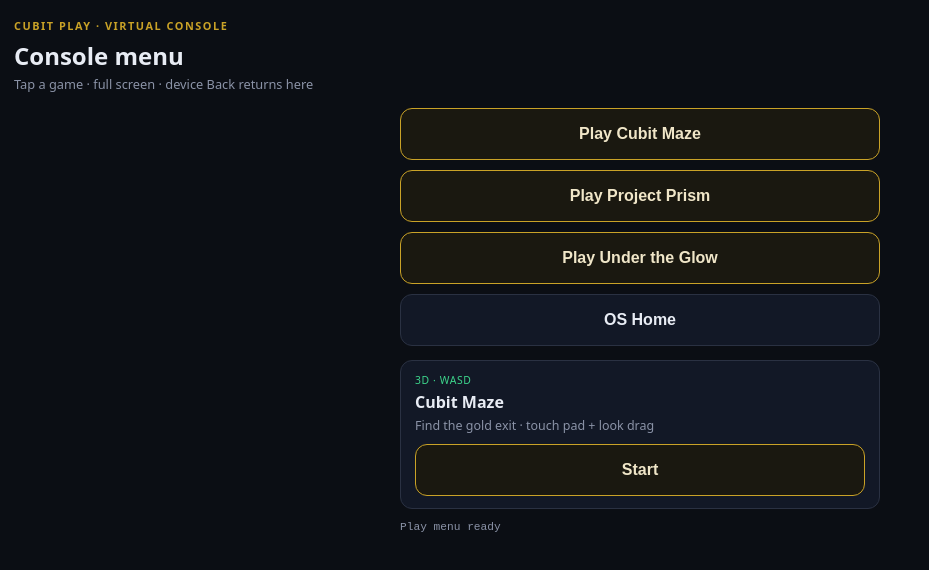
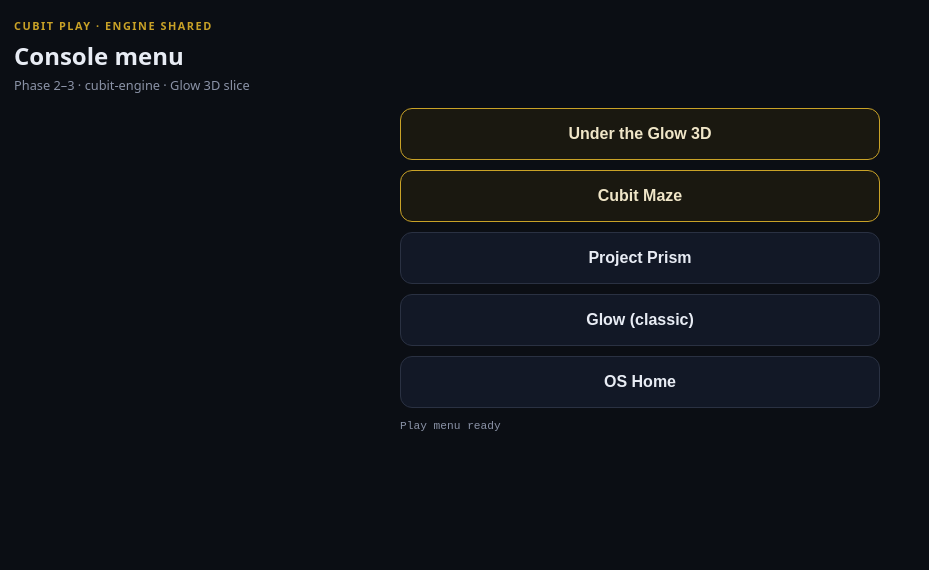
Before and after one commit to CubitChompskyhonk/cubit-os-suite, a plain HTML site: page app/src/main/assets/play/index.html in a window 1280 px wide. Shown: the whole page, without its empty margins (0-929 px from the left). Drawn offline with Linux system fonts and the light colour scheme.

Commit message:
feat: engine + Glow 3D phase2-3 app/src/main/assets/play/index.html

```diff
--- a/app/src/main/assets/play/index.html
+++ b/app/src/main/assets/play/index.html
@@ -10,37 +10,26 @@
     body { font-family: system-ui, sans-serif; background: var(--bg); color: var(--text); min-height: 100dvh; padding: 18px 14px 32px; }
     .brand { color: var(--gold); font-size: 0.68rem; font-weight: 800; letter-spacing: 0.14em; }
     h1 { font-size: 1.5rem; margin: 6px 0 4px; }
-    .sub { color: var(--mute); font-size: 0.8rem; margin-bottom: 14px; line-height: 1.4; }
+    .sub { color: var(--mute); font-size: 0.8rem; margin-bottom: 14px; }
     .stack { max-width: 480px; margin: 0 auto; display: flex; flex-direction: column; gap: 10px; }
     button {
       width: 100%; padding: 16px; border-radius: 12px; border: 1px solid var(--line);
       background: var(--card); color: var(--text); font-weight: 700; font-size: 1rem;
     }
     button.primary { border-color: var(--gold); background: #1a1810; color: #f0e6c8; }
-    .game { background: var(--card); border: 1px solid var(--line); border-radius: 12px; padding: 12px 14px; }
-    .game h2 { font-size: 1rem; margin: 4px 0; }
-    .game p { color: var(--mute); font-size: 0.78rem; margin-bottom: 10px; }
-    .tag { font-size: 0.65rem; color: var(--ok); letter-spacing: 0.06em; }
-    #log { max-width: 480px; margin: 12px auto 0; font-family: monospace; font-size: 0.7rem; color: var(--mute); white-space: pre-wrap; }
+    #log { max-width: 480px; margin: 12px auto 0; font-family: monospace; font-size: 0.7rem; color: var(--mute); }
   </style>
 </head>
 <body>
-  <div class="brand">CUBIT PLAY · VIRTUAL CONSOLE</div>
+  <div class="brand">CUBIT PLAY · ENGINE SHARED</div>
   <h1>Console menu</h1>
-  <p class="sub">Tap a game · full screen · device Back returns here</p>
+  <p class="sub">Phase 2–3 · cubit-engine · Glow 3D slice</p>
   <div class="stack">
-    <button type="button" class="primary" id="btnMaze">Play Cubit Maze</button>
-    <button type="button" class="primary" id="btnPrism">Play Project Prism</button>
-    <button type="button" class="primary" id="btnGlow">Play Under the Glow</button>
+    <button type="button" class="primary" id="btnGlow3d">Under the Glow 3D</button>
+    <button type="button" class="primary" id="btnMaze">Cubit Maze</button>
+    <button type="button" id="btnPrism">Project Prism</button>
+    <button type="button" id="btnGlow">Glow (classic)</button>
     <button type="button" id="btnOs">OS Home</button>
-  </div>
-  <div class="stack" style="margin-top:14px">
-    <div class="game">
-      <div class="tag">3D · WASD</div>
-      <h2>Cubit Maze</h2>
-      <p>Find the gold exit · touch pad + look drag</p>
-      <button type="button" class="primary" id="startMaze">Start</button>
-    </div>
   </div>
   <div id="log"></div>
   <script>
@@ -49,32 +38,26 @@
     var el = document.getElementById('log');
     if (el) el.textContent += m + '\n';
   }
-  function openNative(gameId, fileUrl) {
-    log('Open ' + gameId);
+  function openNative(id, url) {
+    log('Open ' + id);
     try {
-      if (window.CubitOS && typeof window.CubitOS.openGame === 'function') {
-        window.CubitOS.openGame(gameId);
-        return;
-      }
+      if (window.CubitOS && window.CubitOS.openGame) { window.CubitOS.openGame(id); return; }
     } catch (e) { log('bridge ' + e); }
-    window.location.href = fileUrl;
+    location.href = url;
   }
   function bind(id, fn) {
     var el = document.getElementById(id);
-    if (!el) return;
-    el.addEventListener('click', function (ev) { ev.preventDefault(); fn(); }, false);
+    if (el) el.addEventListener('click', function (e) { e.preventDefault(); fn(); });
   }
+  bind('btnGlow3d', function () { openNative('glow3d', 'games/glow3d/index.html'); });
   bind('btnMaze', function () { openNative('maze', 'games/maze/index.html'); });
-  bind('startMaze', function () { openNative('maze', 'games/maze/index.html'); });
   bind('btnPrism', function () { openNative('prism', 'games/prism/index.html'); });
   bind('btnGlow', function () {
     openNative('under-the-glow', 'games/under-the-glow/index.html?access=founder&play=1&console=cubit');
   });
   bind('btnOs', function () {
-    try {
-      if (window.CubitOS && window.CubitOS.openOsHome) { window.CubitOS.openOsHome(''); return; }
-    } catch (e) {}
-    window.location.href = '../index.html';
+    try { if (window.CubitOS && window.CubitOS.openOsHome) { window.CubitOS.openOsHome(''); return; } } catch (e) {}
+    location.href = '../index.html';
   });
   log('Play menu ready');
 })();
```
